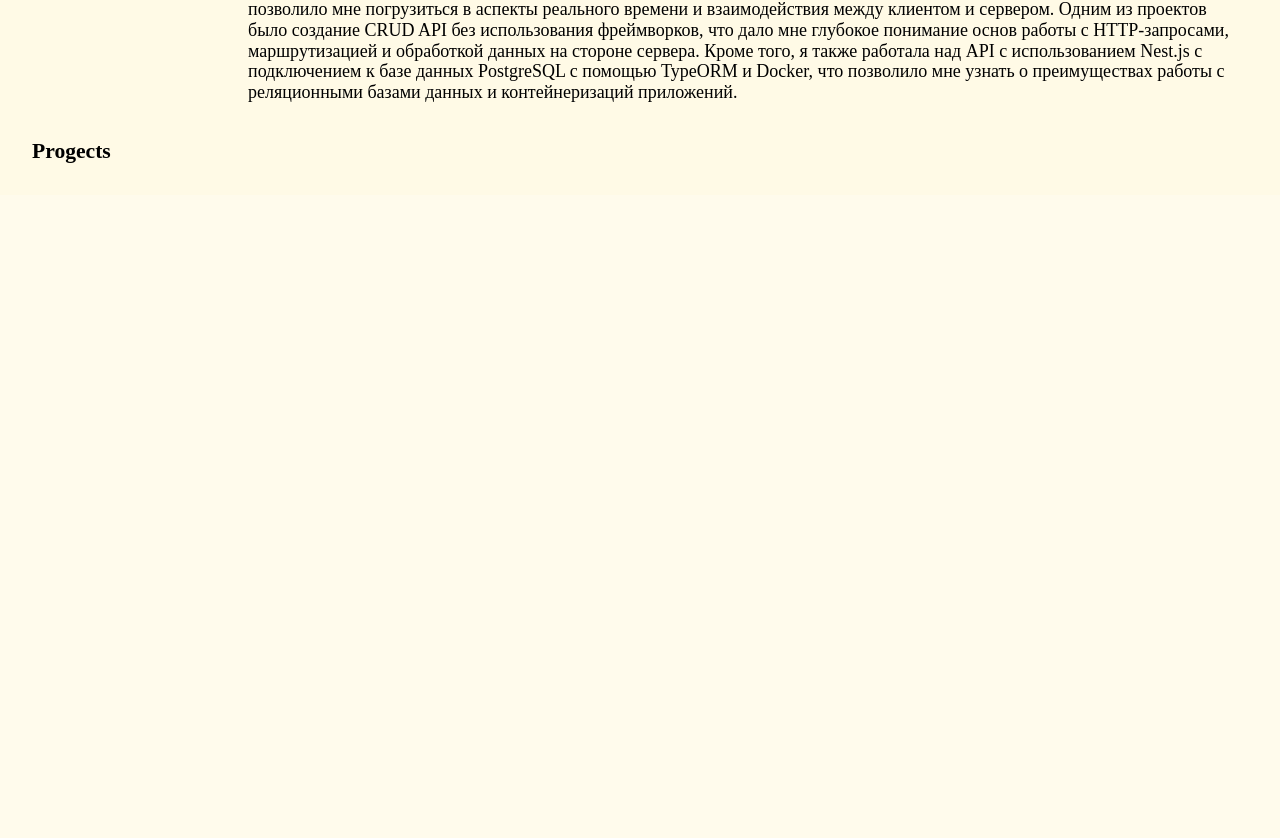
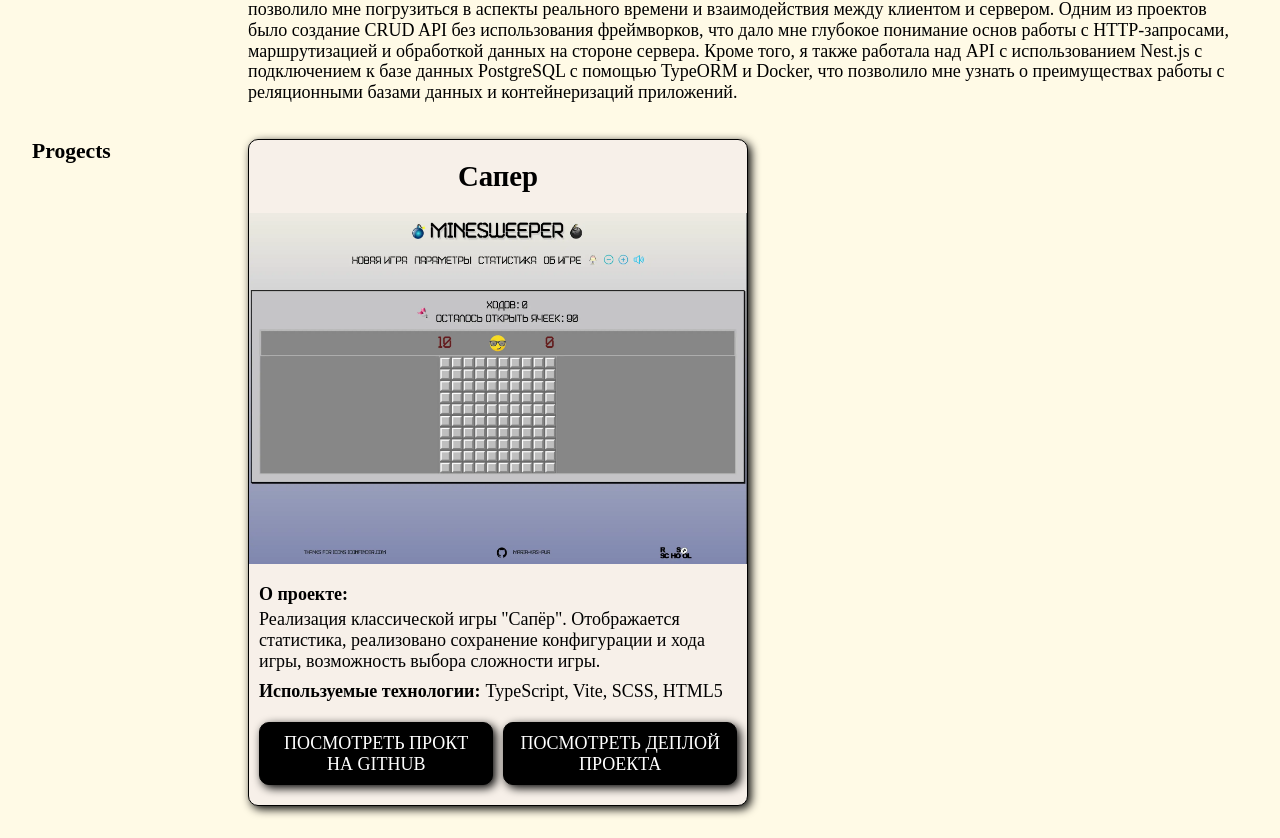
Before and after one commit to maria-kashpur/cv, a React (Vite) app: page / in a window 1280 px wide. Shown: the part 1077-1915 px from the top of the page. Before the commit the page ends 1272 px from the top, so only its background shows below. Built offline with nearby package versions, Linux system fonts and the light colour scheme.

Commit message:
feat: add Projects

```diff
--- a/src/components/App/App.tsx
+++ b/src/components/App/App.tsx
@@ -1,13 +1,11 @@
-
-import About from '../About/About';
-import Contacts from '../Contacts/Contacts';
-import Header from '../Header/Header';
-import Progects from '../Progects/Progects';
-import Skills from '../Skills/Skills';
-import WorkExperience from '../WorkExperience/WorkExperience';
+import About from "../About/About";
+import Contacts from "../Contacts/Contacts";
+import Header from "../Header/Header";
+import Projects from "../Progects/Progects";
+import Skills from "../Skills/Skills";
+import WorkExperience from "../WorkExperience/WorkExperience";
 
 function App() {
-
   return (
     <>
       <Header />
@@ -16,10 +14,10 @@ function App() {
         <About />
         <Skills />
         <WorkExperience />
-        <Progects />
+        <Projects />
       </main>
     </>
   );
 }
 
-export default App
+export default App;
--- a/src/components/Progects/Progects.tsx
+++ b/src/components/Progects/Progects.tsx
@@ -1,16 +1,16 @@
-const progectsData = [
-  {
-    title: '',
-    about: '',
-    img: ''
-  }
-]
+import Project from "./Project";
+import PROJECTS from "./db/progects";
+import s from "./progects.module.scss";
 
-export default function Progects() {
+export default function Projects() {
   return (
     <section className="col2">
       <h3>Progects</h3>
-      <div></div>
+      <div className={s.list}>
+        {PROJECTS.map((el, i) => (
+          <Project data={el} lang={"ru"} key={i}/>
+        ))}
+      </div>
     </section>
   );
 }
--- /dev/null
+++ b/src/components/Progects/Project.tsx
@@ -0,0 +1,56 @@
+
+import { ProjectData } from "./db/progects";
+import s from "./progects.module.scss";
+
+interface Props {
+  data: ProjectData;
+  lang: "ru" | "en";
+}
+
+const CONTENT = {
+  title: {
+    en: "About project:",
+    ru: "О проекте",
+  },
+  descriptionTitle: {
+    en: "Technologies used:",
+    ru: "Используемые технологии:",
+  },
+  github: {
+    en: "View the project on github",
+    ru: "Посмотреть прокт на github",
+  },
+  deploy: {
+    en: "View deploy of the project",
+    ru: "Посмотреть деплой проекта"
+  }
+};
+
+export default function Project({data, lang}: Props) {
+  return (
+    <div className={s.project}>
+      <h4 className={s.project_title}>{data.title[lang]}</h4>
+      <div className={s.project_preview}>
+        <img src={data.img} alt={data.title.en} />
+      </div>
+      <ul className={s.project_descriptions}>
+        <li className={s.description_item}>
+          <div className={s.description}>
+            <span className={s.description_title}>{CONTENT.title[lang]}:</span>
+            <span>{data.about[lang]}</span>
+          </div>
+          <div className={s.description}>
+            <span className={s.description_title}>
+              {CONTENT.descriptionTitle[lang]}
+            </span>
+            <span>{data.tools}</span>
+          </div>
+        </li>
+      </ul>
+      <div className={s.project_links}>
+        <a className={s.link} href={data.github} target="_blank">{CONTENT.github[lang]}</a>
+        {data.deploy ? <a className={s.link} href={data.deploy} target="_blank">{CONTENT.deploy[lang]} </a> : ''}
+      </div>
+    </div>
+  );
+}
--- /dev/null
+++ b/src/components/Progects/db/progects.ts
@@ -0,0 +1,35 @@
+export interface ProjectData {
+  title: {
+    en: string;
+    ru: string;
+  };
+  about: {
+    en: string;
+    ru: string;
+  };
+  tools: string;
+  img: string;
+  github: string;
+  deploy: string | null;
+}
+
+import minesweeperImg from "../../../../public/projects/minesweeper.webp"
+
+const PROJECTS: ProjectData[] = [
+  {
+    title: {
+      en: "Minesweeper",
+      ru: "Сапер",
+    },
+    about: {
+      en: `Implementation of the classic game "Minesweeper". Statistics are displayed, configuration and game progress saving are implemented, and players can choose the game difficulty.`,
+      ru: `Реализация классической игры "Сапёр". Отображается статистика, реализовано сохранение конфигурации и хода игры, возможность выбора сложности игры.`,
+    },
+    tools: `TypeScript, Vite, SCSS, HTML5`,
+    img: minesweeperImg,
+    github: "https://github.com/maria-kashpur/minesweeper",
+    deploy: "https://maria-kashpur.github.io/minesweeper/",
+  },
+];
+
+export default PROJECTS;
--- /dev/null
+++ b/src/components/Progects/progects.module.scss
@@ -0,0 +1,112 @@
+.list {
+  display: grid;
+  grid-template-columns: 1fr 1fr;
+}
+
+.project {
+  display: flex;
+  flex-direction: column;
+  gap: 20px;
+  align-items: center;
+  justify-items: center;
+
+  position: relative;
+  width: 100%;
+
+  padding: 20px 0px;
+  border: 1px solid black;
+  border-radius: 10px;
+  box-shadow: 3px 3px 10px black;
+
+  background-color: rgb(247, 240, 233);
+
+  @media (hover: hover) {
+    & .project_links {
+      opacity: 0;
+      transition: 0.5s ease;
+    }
+    &:hover .project_links {
+      opacity: 1;
+    }
+  }
+}
+
+.project_title {
+  font-weight: 600;
+  font-size: 1.6em;
+  padding: 0px 10px;
+}
+
+.project_preview {
+  width: 100%;
+}
+
+.project_descriptions {
+  padding: 0px 10px;
+}
+
+.description_item {
+  display: flex;
+  flex-direction: column;
+  gap: 10px;
+}
+
+.description {
+  display: flex;
+  gap: 5px;
+  flex-wrap: wrap;
+}
+
+.description_title {
+  font-weight: 600;
+}
+
+.project_links {
+  display: flex;
+  align-items: center;
+  justify-content: center;
+  gap: 10px;
+  padding: 0px 10px;
+
+  @media (hover: hover) {
+    position: absolute;
+    z-index: 4;
+    top: 0;
+    left: 0;
+
+    width: 100%;
+    height: 100%;
+
+    background-color: rgba(0, 0, 0, 0.463);
+
+    border: 1px solid black;
+    border-radius: 10px;
+
+    flex-direction: column;
+    gap: 40px;
+  }
+}
+
+.link {
+  display: flex;
+  align-items: center;
+  justify-content: center;
+  text-align: center;
+
+  padding: 10px;
+  border: 1px solid black;
+  border-radius: 10px;
+  box-shadow: 3px 3px 10px black;
+
+  background-color: rgb(0, 0, 0);
+
+  color: white;
+  text-transform: uppercase;
+
+  @media (hover: hover) {
+    &:hover {
+      transform: scale(1.2);
+      transition: all ease 0.5s;
+    }
+  }
+}
--- a/src/styles/index.scss
+++ b/src/styles/index.scss
@@ -43,12 +43,12 @@ a,
 a:visited,
 a:hover {
   text-decoration: inherit;
-  color: inherit;
+  // color: inherit;
 }
 
-a:hover {
-  color: inherit;
-}
+// a:hover {
+//   color: inherit;
+// }
 
 input,
 button,
@@ -143,7 +143,7 @@ h1 {
   border-radius: 30px 0px;
 
   h3 {
-    flex: 1 0 10em;
+    flex: 0 0 10em;
     font-size: 1.2em;
   }
 }
```
Also changed, not shown: public/projects/minesweeper.webp (added).
